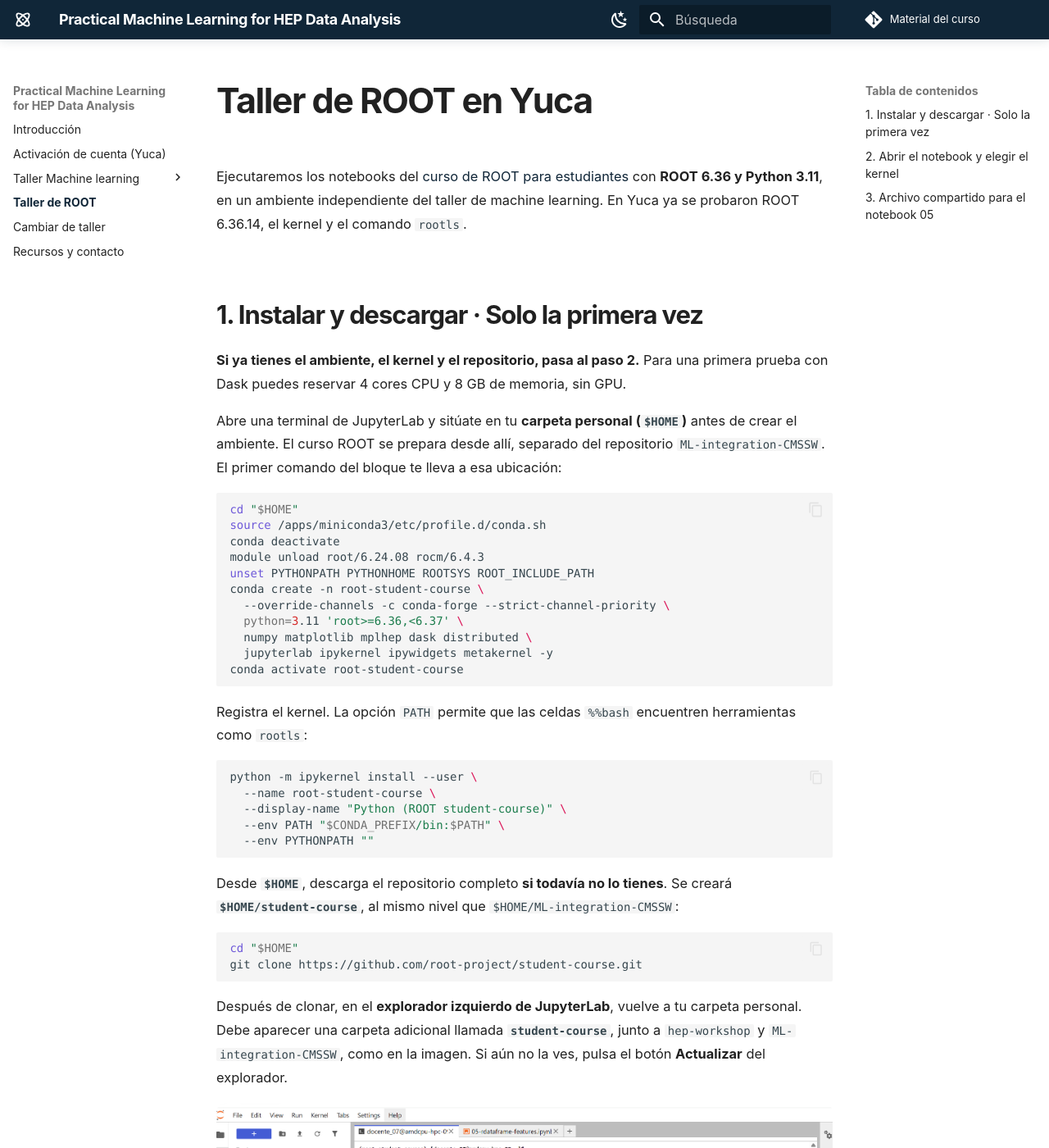
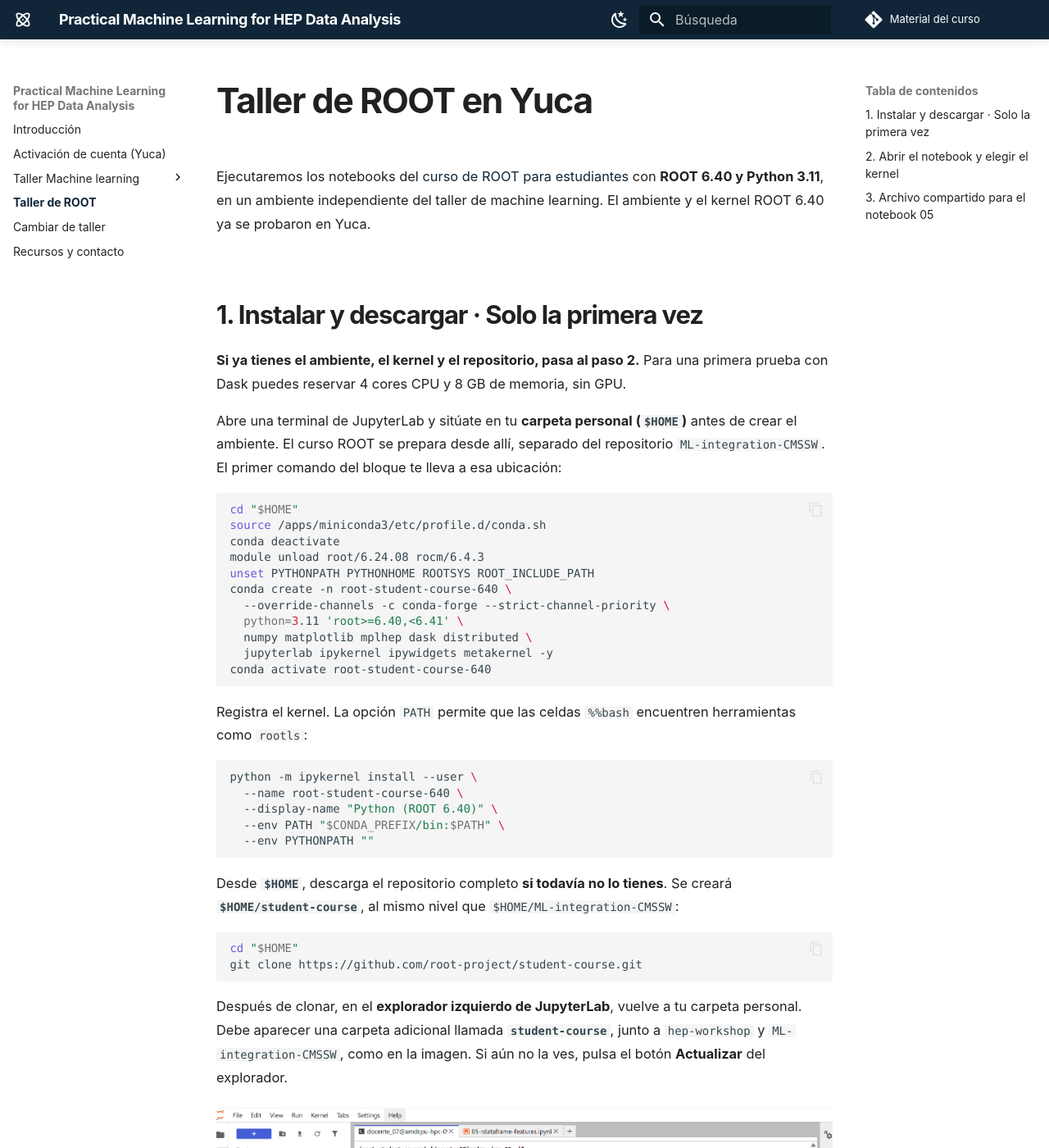
Before and after one commit to castaned/practical-ml-hep, an MkDocs documentation site: the page built from docs/curso-root.md, in a window 1280 px wide and 1400 px high. Shown: the whole window at 82% size. Built offline with MkDocs 1.6.1 and Material for MkDocs 9.7.7, drawn with Linux system fonts in a browser that asks for light colours; comment, search, counter and statistics services are not loaded; some of the changed text lies outside the part shown.

Commit message:
Use tested ROOT 6.40 environment and kernel in workshop instructions

````diff
--- a/docs/curso-root.md
+++ b/docs/curso-root.md
@@ -1,6 +1,6 @@
 # Taller de ROOT en Yuca
 
-Ejecutaremos los notebooks del [curso de ROOT para estudiantes](https://github.com/root-project/student-course) con **ROOT 6.36 y Python 3.11**, en un ambiente independiente del taller de machine learning. En Yuca ya se probaron ROOT 6.36.14, el kernel y el comando `rootls`.
+Ejecutaremos los notebooks del [curso de ROOT para estudiantes](https://github.com/root-project/student-course) con **ROOT 6.40 y Python 3.11**, en un ambiente independiente del taller de machine learning. El ambiente y el kernel ROOT 6.40 ya se probaron en Yuca.
 
 ## 1. Instalar y descargar · Solo la primera vez
 
@@ -14,20 +14,20 @@ source /apps/miniconda3/etc/profile.d/conda.sh
 conda deactivate
 module unload root/6.24.08 rocm/6.4.3
 unset PYTHONPATH PYTHONHOME ROOTSYS ROOT_INCLUDE_PATH
-conda create -n root-student-course \
+conda create -n root-student-course-640 \
   --override-channels -c conda-forge --strict-channel-priority \
-  python=3.11 'root>=6.36,<6.37' \
+  python=3.11 'root>=6.40,<6.41' \
   numpy matplotlib mplhep dask distributed \
   jupyterlab ipykernel ipywidgets metakernel -y
-conda activate root-student-course
+conda activate root-student-course-640
 ```
 
 Registra el kernel. La opción `PATH` permite que las celdas `%%bash` encuentren herramientas como `rootls`:
 
 ```bash
 python -m ipykernel install --user \
-  --name root-student-course \
-  --display-name "Python (ROOT student-course)" \
+  --name root-student-course-640 \
+  --display-name "Python (ROOT 6.40)" \
   --env PATH "$CONDA_PREFIX/bin:$PATH" \
   --env PYTHONPATH ""
 ```
@@ -41,7 +41,7 @@ git clone https://github.com/root-project/student-course.git
 
 Después de clonar, en el **explorador izquierdo de JupyterLab**, vuelve a tu carpeta personal. Debe aparecer una carpeta adicional llamada **`student-course`**, junto a `hep-workshop` y `ML-integration-CMSSW`, como en la imagen. Si aún no la ves, pulsa el botón **Actualizar** del explorador.
 
-![JupyterLab con la carpeta student-course en el explorador izquierdo y el ambiente root-student-course activo en la terminal](assets/root-course/jupyterlab-student-course-full.png)
+![Ejemplo de JupyterLab con student-course en el explorador izquierdo y una terminal del taller ROOT](assets/root-course/jupyterlab-student-course-full.png)
 
 Conserva la estructura de carpetas: los notebooks buscan los datos mediante rutas relativas.
 
@@ -49,11 +49,13 @@ Conserva la estructura de carpetas: los notebooks buscan los datos mediante ruta
 
 En el explorador izquierdo abre **student-course → course → notebooks → core**. Comienza con `00-root-intro.ipynb` y sigue con `01-histograms-and-graphs.ipynb`.
 
-En cada notebook selecciona **Kernel → Change Kernel → Python (ROOT student-course)** y pulsa **Select**. También puedes pulsar el nombre del kernel en la esquina superior derecha.
+En cada notebook selecciona **Kernel → Change Kernel → Python (ROOT 6.40)** y pulsa **Select**. También puedes pulsar el nombre del kernel en la esquina superior derecha.
 
-![Seleccionar Python (ROOT student-course) en JupyterLab](assets/root-course/select-root-kernel.png)
+![Ejemplo del selector de kernel en JupyterLab](assets/root-course/select-root-kernel.png)
 
-Con el kernel **Python (ROOT student-course)** seleccionado, ejecuta las celdas en orden con **Shift+Enter**.
+La captura muestra la ubicación del selector con el nombre anterior. Para esta versión selecciona **Python (ROOT 6.40)**.
+
+Con el kernel **Python (ROOT 6.40)** seleccionado, ejecuta las celdas en orden con **Shift+Enter**.
 
 ## 3. Archivo compartido para el notebook 05
 
````
Also changed, not shown: docs/ambientes.md (+3 -3 lines), docs/cms-procesamiento.md (+1 -1 lines).
